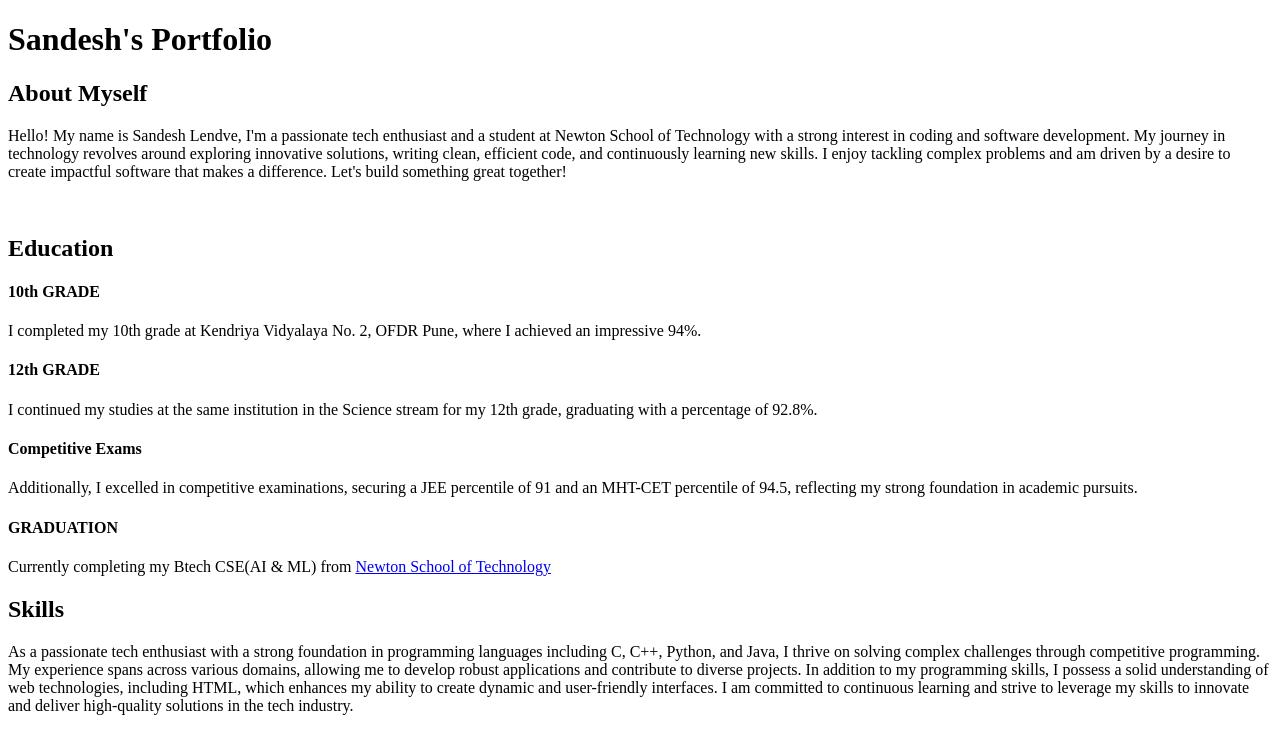
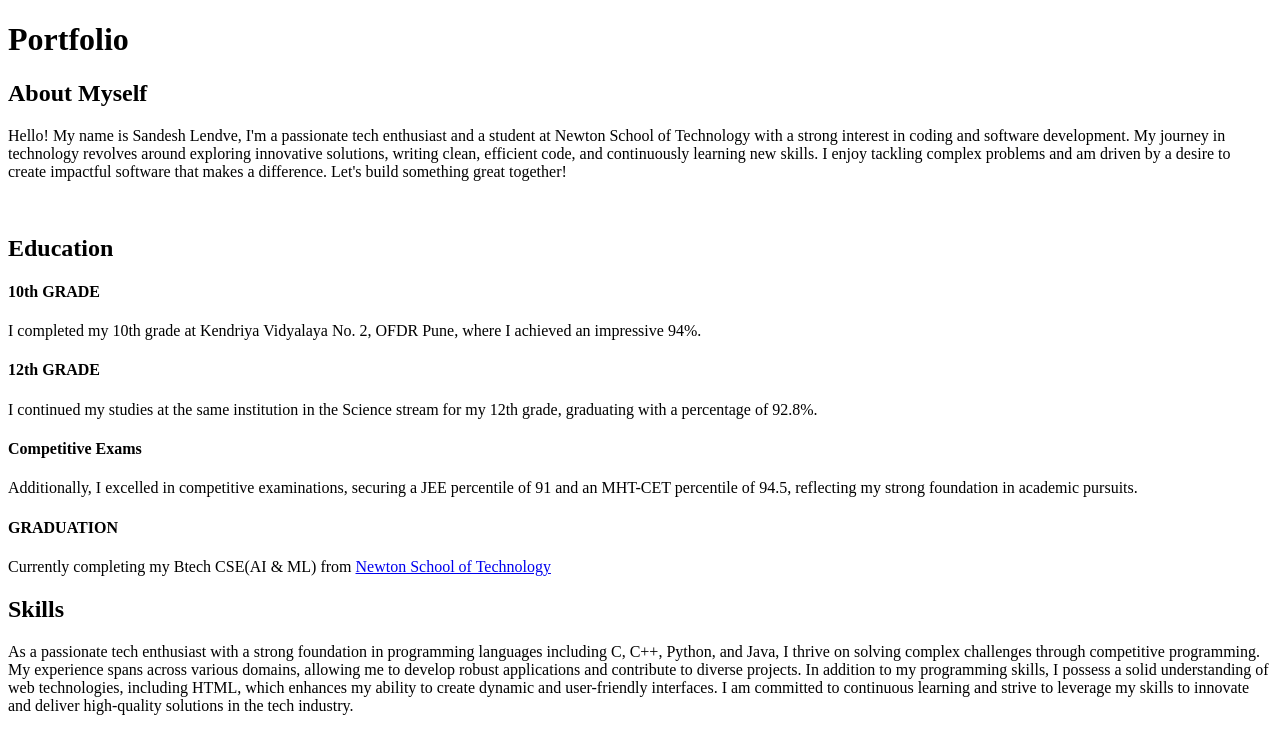
Before and after one commit to mrsandy1965/project1, a plain HTML site: page projects/index.html in a window 1280 px wide. Drawn offline with Linux system fonts and the light colour scheme.

Commit message:
Update index.html

```diff
--- a/projects/index.html
+++ b/projects/index.html
@@ -6,7 +6,7 @@
     <title>Sandesh's Profile</title>
 </head>
 <body>
-    <h1>Sandesh's Portfolio</h1>
+    <h1>Portfolio</h1>
     <h2>About Myself</h3>
     <p>Hello! My name is Sandesh Lendve, I'm a passionate tech enthusiast and a student at Newton School of Technology with a strong interest in coding and software development. My journey in technology revolves around exploring innovative solutions, writing clean, efficient code, and continuously learning new skills. I enjoy tackling complex problems and am driven by a desire to create impactful software that makes a difference. Let's build something great together!</p>
     <img src="./IMG-20240907-WA0385.jpg" alt="" width="300px" >
```
